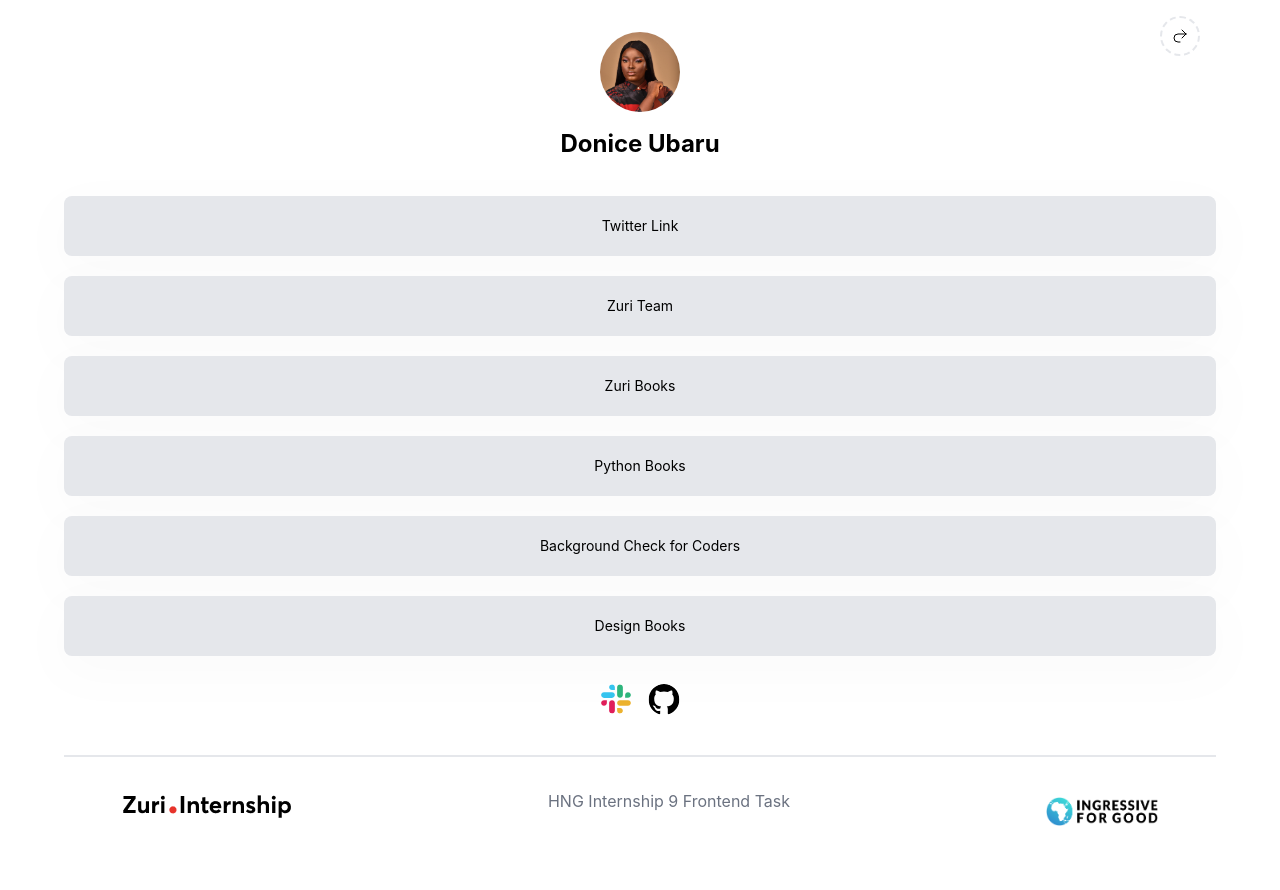
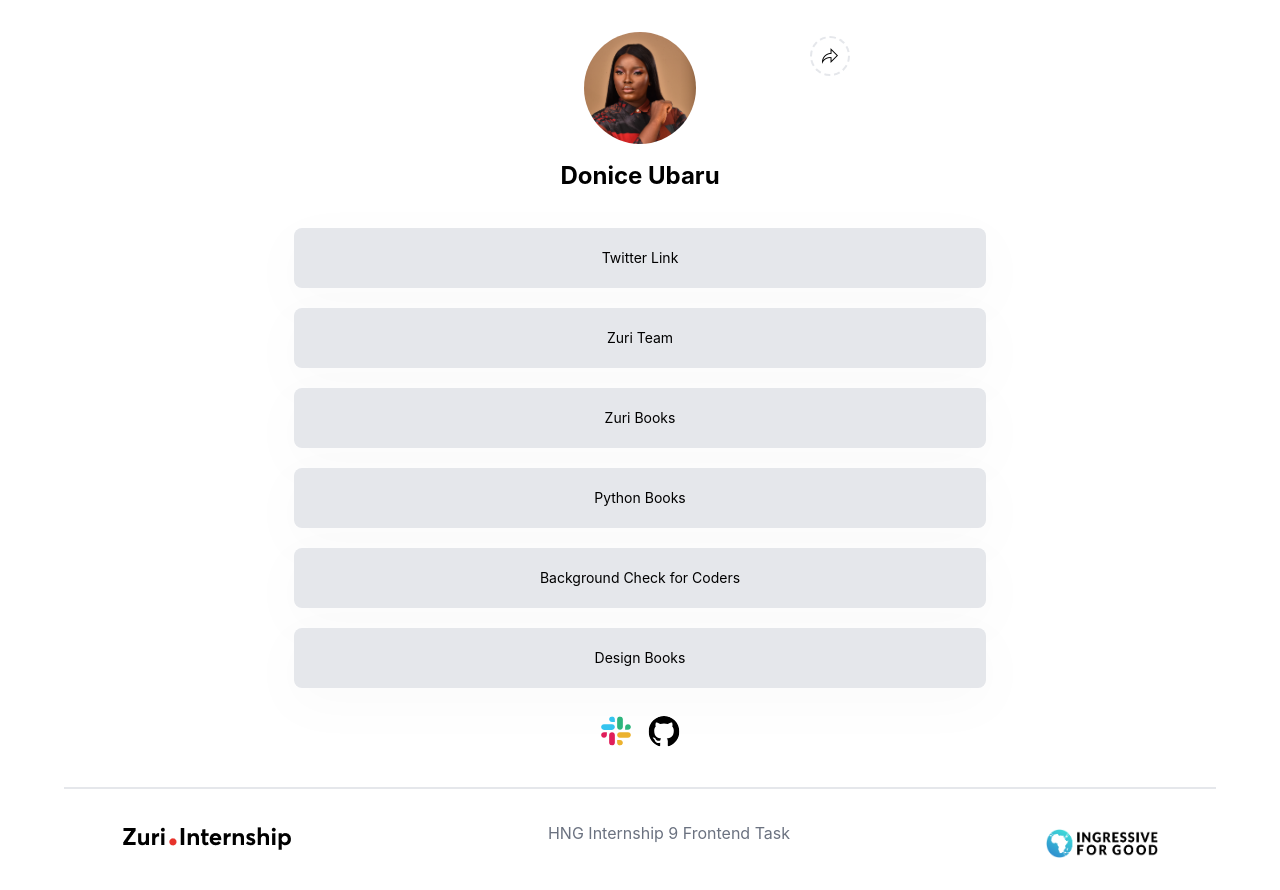
Before and after one commit to donice/stage-1-task, a React (Create React App) app: page / in a window 1280 px wide. Before the commit the page ends 858 px from the top, so only its background shows below. Built offline with nearby package versions, Linux system fonts and the light colour scheme.

Commit message:
added the hover effet

```diff
--- a/src/App.js
+++ b/src/App.js
@@ -4,7 +4,8 @@ import Slack from "./img/slack.svg";
 import Github from "./img/Social_icon.svg";
 import Ingresive from "./img/ingressive.png";
 import Zuri from "./img/zuri.png";
-import { HiOutlineArrowUturnRight } from "react-icons/hi2";
+import Link from "./img/Icon-md.png";
+import { FiCamera } from "react-icons/fi";
 import { BiDotsHorizontalRounded } from "react-icons/bi";
 import "./index.css";
 
@@ -45,23 +46,35 @@ function App() {
   return (
     <div className="App">
       <div>
-        <div className="hidden md:block right w-10 h-10 mt-4 mr-6 font-bold border-2 border-dashed rounded-full md:mr-20 hover:border-4 hover:border-double">
-          <HiOutlineArrowUturnRight />
+        <div className="rightDesktop hidden md:block w-10 h-10 mt-4 mr-6 font-bold border-2 border-dashed rounded-full md:mr-20 hover:bg-gray-200">
+          <img src={Link} alt="icon" />
         </div>
-        <div className="block md:hidden right w-10 h-10 mt-4 mr-6 font-bold border-2 border-dashed rounded-full md:mr-20 hover:border-4 hover:border-double">
+        <div className="rightMobile block md:hidden w-10 h-10 mt-4 mr-6 font-bold border-2 border-dashed rounded-full md:mr-20">
           <BiDotsHorizontalRounded />
         </div>
       </div>
 
+    <div className="container w-30 flex flex-col sm-auto justify-center items-center">
       <img
         src={ProfileImage}
         alt="Profile"
         id="profile__img"
-        className="mt-8 w-20 rounded-full border-sky-500"
+        className="img mt-8 w-24 rounded-full border-sky-500 md:w-28 md:hover:brightness-50"
       />
+      <div class="overlay">
+        <a href="#" class="icon">
+          <FiCamera />
+        </a>
+      </div>
+    </div>
+
+
+      <p id="slack" style={{ display: "none" }}>
+        drdonice
+      </p>
       <h1 className="text-2xl py-4 font-bold">Donice Ubaru</h1>
 
-      <div className="w-full">
+      <div className="w-full md:w-3/5">
         {buttons.map((button) => (
           <div className="bg-gray-200 rounded-lg text-sm p-5 my-5 drop-shadow-[0_15px_25px_rgba(0,0,0,0.02)] hover:drop-shadow-md hover:bg-gray-300">
             <a href={button.href} id={button.id}>
@@ -72,7 +85,7 @@ function App() {
       </div>
 
       <div className="flex">
-        <a href="#" type="hidden" id="slack">
+        <a href="https://stage-1-task.vercel.app">
           <img
             src={Slack}
             alt="slack"
--- a/src/index.css
+++ b/src/index.css
@@ -24,11 +24,44 @@ code {
   flex-direction: column;
   text-align: center;
   height: 100%;
-  /* border: 2px solid red */
 }
-.right {
+.rightMobile {
   position: absolute;
   right: 0px;
-  /* width: 300px; */
   padding: 10px;
 }
+.rightDesktop {
+  position: absolute;
+  top: 20px;
+  right: 350px;
+  padding: 10px;
+}
+
+.overlay {
+  position: absolute;
+  top: 14.5%;
+  left: 33%;
+  width: 425px;
+  height: 225px;
+  opacity: 0;
+}
+
+.container:hover .overlay {
+  opacity: 1;
+}
+
+.icon {
+  color: white;
+  font-size: 28px;
+  position: absolute;
+  top: 0;
+  left: 50%;
+  text-align: center;
+}
+
+@media only screen and (max-width: 768px) {
+  .overlay {
+    display: none;
+    opacity: 0;
+  }
+}
```
Also changed, not shown: src/img/Icon-md.png.
